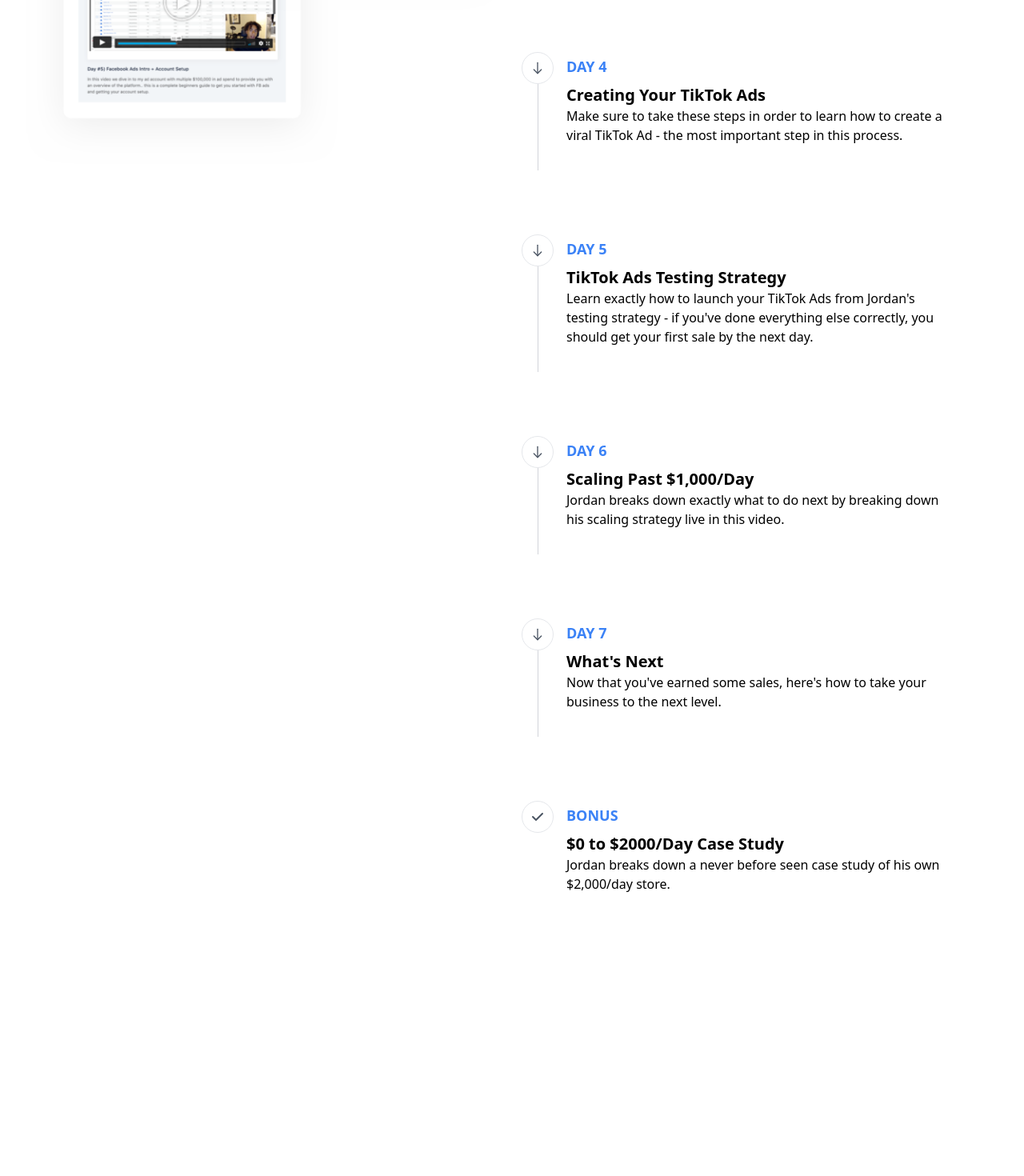
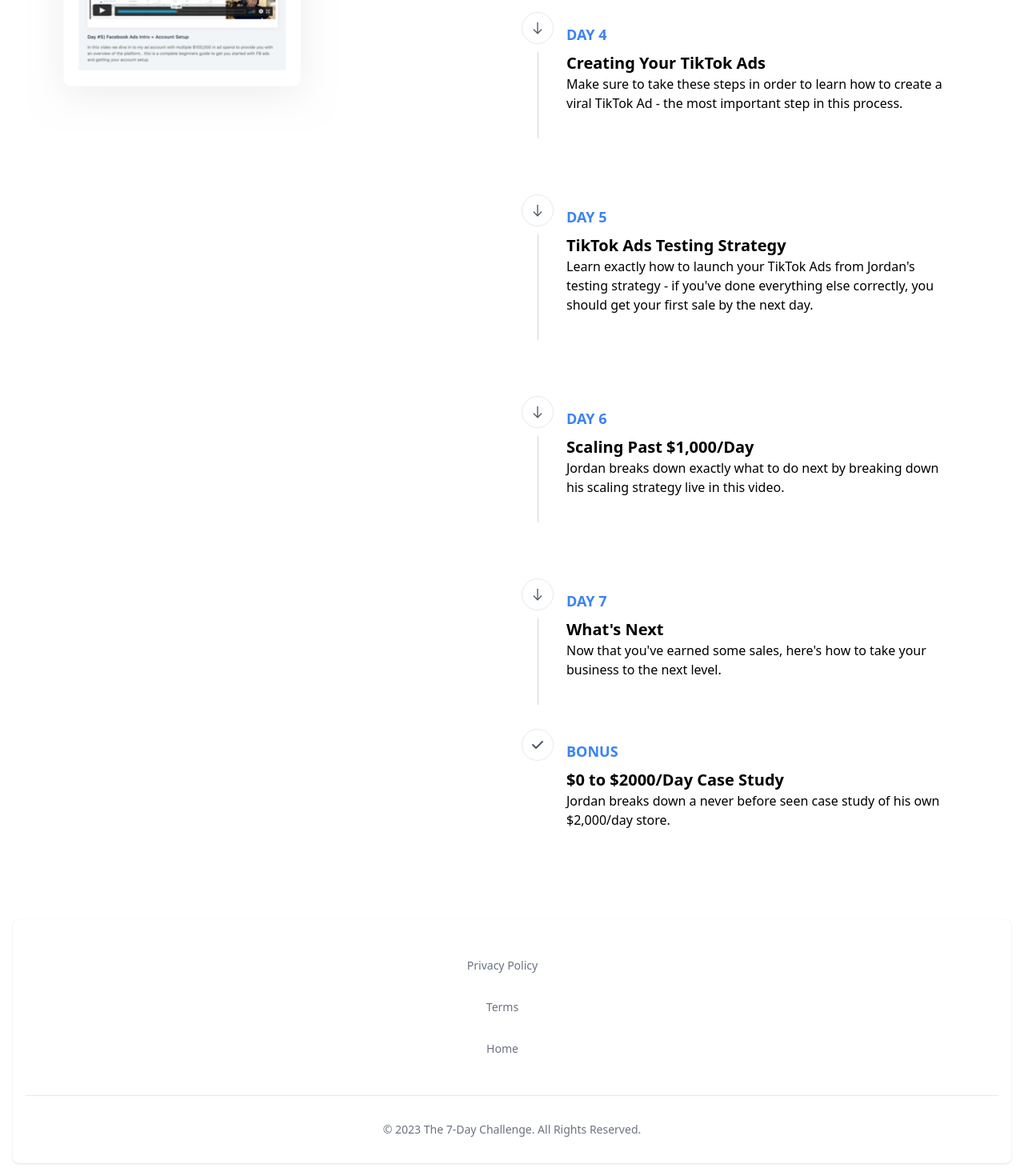
Before and after one commit to youssefLou/challenge, a React (Vite) app: page / in a window 1280 px wide. Shown: the part 1233-2703 px from the top of the page at 80% size. Before the commit the page ends 2526 px from the top, so only its background shows below. Built offline with nearby package versions, Linux system fonts and the light colour scheme.

Commit message:
Added SvelteKit and sitemap functionality

```diff
--- a/src/App.tsx
+++ b/src/App.tsx
@@ -1,46 +1,28 @@
+import Footer from "./components/Footer";
+import Home from "./components/Home";
+import Privacy from "./components/Privacy";
+import Terms from "./components/Terms";
+
 function App() {
+  let component;
+  switch (window.location.pathname) {
+    case "/":
+      component = <Home />;
+      break;
+    case "/privacy":
+      component = <Privacy />;
+
+      break;
+    case "/terms":
+      component = <Terms />;
+
+      break;
+  }
   return (
-    <div className="h-full w-full bg-gradient-to-t from-white from-10% via-gray-300 via-30% to-gray-300 to-90%">
-      <div className=" text-center max-w-4xl mx-auto px-4 py-8 ">
-        <div className=" mb-8">
-          <h1 className="text-4xl  font-bold text-black mb-4">
-            The 7-Day <span className="text-blue-500">Challenge</span>
-          </h1>
-          <p className="text-xl text-black">
-            This is my never before seen breakdown of how to launch a successful
-            dropshipping store in as little as 7 days...
-          </p>
-          <p className="font-bold text-lg	  ">
-            Get started today for <span className="text-blue-500">free.</span>
-          </p>
-        </div>
-
-        <div className=" aspect-w-16 aspect-h-9 mb-8">
-          <iframe
-            className="w-full h-full rounded-lg"
-            src="https://www.youtube.com/embed/VIDEO_ID_HERE"
-          ></iframe>
-        </div>
-
-        <button className="inline-flex shadow-2xl  h-auto w-auto px-14 py-2 transition ease-in-out delay-150    rounded-full border-2 border-white  bg-green-400 hover:-translate-y-1 hover:scale-80 duration-200">
-          <h1 className="pr-10 text-2xl text-white ">Click To Get Started</h1>
-          <svg
-            xmlns="http://www.w3.org/2000/svg"
-            fill="none"
-            viewBox="0 0 24 24"
-            strokeWidth={1.5}
-            stroke="currentColor"
-            className="w-8 h-8 text-white "
-          >
-            <path
-              strokeLinecap="round"
-              strokeLinejoin="round"
-              d="M16.5 10.5V6.75a4.5 4.5 0 1 0-9 0v3.75m-.75 11.25h10.5a2.25 2.25 0 0 0 2.25-2.25v-6.75a2.25 2.25 0 0 0-2.25-2.25H6.75a2.25 2.25 0 0 0-2.25 2.25v6.75a2.25 2.25 0 0 0 2.25 2.25Z"
-            />
-          </svg>
-        </button>
-      </div>
-    </div>
+    <>
+      {component}
+      <Footer />
+    </>
   );
 }
 
--- /dev/null
+++ b/src/components/Footer.tsx
@@ -0,0 +1,36 @@
+function Footer() {
+  return (
+    <footer className="bg-white rounded-lg shadow dark:bg-gray-900 m-4">
+      <div className=" w-full max-w-screen-xl mx-auto p-4 md:py-8">
+        <ul className=" text-sm text-gray-500 sm:text-center dark:text-gray-400">
+          <li className="py-4">
+            <a href="/privacy" className="  hover:underline me-4 md:me-6">
+              Privacy Policy
+            </a>
+          </li>
+          <li className="py-4">
+            <a href="/terms" className="hover:underline me-4 md:me-6">
+              Terms
+            </a>
+          </li>
+          <li className="py-4">
+            <a href="/" className="hover:underline me-4 md:me-6">
+              Home
+            </a>
+          </li>
+        </ul>
+
+        <hr className="my-6 border-gray-200 sm:mx-auto dark:border-gray-700 lg:my-8" />
+        <span className="block text-sm text-gray-500 sm:text-center dark:text-gray-400">
+          © 2023{" "}
+          <a href="" className="hover:underline">
+            The 7-Day Challenge
+          </a>
+          . All Rights Reserved.
+        </span>
+      </div>
+    </footer>
+  );
+}
+
+export default Footer;
--- /dev/null
+++ b/src/components/Home.tsx
@@ -0,0 +1,52 @@
+import { Layout } from "./Layout";
+
+function Home() {
+  return (
+    <>
+      <div className="h-full w-full bg-gradient-to-t from-white from-10% via-gray-300 via-30% to-gray-300 to-90%">
+        <div className=" text-center max-w-4xl mx-auto px-4 py-8 ">
+          <div className=" mb-8">
+            <h1 className="text-4xl  font-bold text-black mb-4">
+              The 7-Day <span className="text-blue-500">Challenge</span>
+            </h1>
+            <p className="text-xl text-black">
+              This is my never before seen breakdown of how to launch a
+              successful dropshipping store in as little as 7 days...
+            </p>
+            <p className="font-bold text-lg	  ">
+              Get started today for <span className="text-blue-500">free.</span>
+            </p>
+          </div>
+
+          <div className=" aspect-w-16 aspect-h-9 mb-8">
+            <iframe
+              className="w-full h-full rounded-lg"
+              src="https://www.youtube.com/embed/VIDEO_ID_HERE"
+            ></iframe>
+          </div>
+
+          <button className="inline-flex shadow-2xl  h-auto w-auto px-14 py-2 transition ease-in-out delay-150    rounded-full border-2 border-white  bg-green-400 hover:-translate-y-1 hover:scale-80 duration-200">
+            <h1 className="pr-10 text-2xl text-white ">Click To Get Started</h1>
+            <svg
+              xmlns="http://www.w3.org/2000/svg"
+              fill="none"
+              viewBox="0 0 24 24"
+              strokeWidth={1.5}
+              stroke="currentColor"
+              className="w-8 h-8 text-white "
+            >
+              <path
+                strokeLinecap="round"
+                strokeLinejoin="round"
+                d="M16.5 10.5V6.75a4.5 4.5 0 1 0-9 0v3.75m-.75 11.25h10.5a2.25 2.25 0 0 0 2.25-2.25v-6.75a2.25 2.25 0 0 0-2.25-2.25H6.75a2.25 2.25 0 0 0-2.25 2.25v6.75a2.25 2.25 0 0 0 2.25 2.25Z"
+              />
+            </svg>
+          </button>
+        </div>
+      </div>
+      <Layout />
+    </>
+  );
+}
+
+export default Home;
--- a/src/Layout.tsx
+++ b/src/components/Layout.tsx
@@ -1,23 +1,23 @@
-import png from "./assets/png1.png";
+import png from "../assets/png1.png";
 export const Layout = () => {
   return (
-    <div className="px-4 py-16 mx-auto sm:max-w-xl md:max-w-full lg:max-w-screen-xl md:px-24 lg:px-8 lg:py-20">
+    <div className="px-4 py-16 mx-auto sm:max-w-xl md:max-w-full lg:max-w-screen-xl md:px-24 lg:px-8 lg:py-10">
       <div className="grid gap-6 row-gap-10 lg:grid-cols-2">
-        <div className="relative">
-          <h1 className="font-bold text-5xl">
-            The <span className="text-blue-400"> 7 Success Pillars </span>
+        <div className="relative ">
+          <h1 className="font-bold text-5xl place-content-center">
+            The <span className="text-blue-400  "> 7 Success Pillars </span>
           </h1>
           <p className="font-medium text-lg">
             My 7 Day Challenge walks you through how to go from zero to LIVE in
             just 7 days.
           </p>
-          <img className="h-auto w-auto" src={png} />
+          <img className="h-auto w-auto " src={png} />
         </div>
         <div className="lg:py-6 lg:pr-16">
           <div className="flex py-10">
             <div className="flex flex-col items-center mr-4">
               <div>
-                <div className="flex items-center justify-center w-10 h-10 border rounded-full">
+                <div className="flex items-center justify-center w-10 h-10 border rounded-full animate-bounce">
                   <svg
                     className="w-4 text-gray-600"
                     stroke="currentColor"
@@ -56,7 +56,7 @@ export const Layout = () => {
           <div className="flex py-10">
             <div className="flex flex-col items-center mr-4">
               <div>
-                <div className="flex items-center justify-center w-10 h-10 border rounded-full">
+                <div className="flex items-center justify-center w-10 h-10 border rounded-full animate-bounce">
                   <svg
                     className="w-4 text-gray-600"
                     stroke="currentColor"
@@ -95,7 +95,7 @@ export const Layout = () => {
           <div className="flex py-10">
             <div className="flex flex-col items-center mr-4">
               <div>
-                <div className="flex items-center justify-center w-10 h-10 border rounded-full">
+                <div className="flex items-center justify-center w-10 h-10 border rounded-full animate-bounce">
                   <svg
                     className="w-4 text-gray-600"
                     stroke="currentColor"
@@ -124,7 +124,7 @@ export const Layout = () => {
             </div>
             <div className="pt-1 pb-8">
               <p className="mb-2 text-lg font-black text-blue-500">DAY 3</p>
-              <p className="font-bold text-xl">Building Your Store</p>
+              <p className="font-bold text-xl ">Building Your Store</p>
               <p className=" font-medium">
                 Jordan shows you live examples of stores he's built and breaks
                 down the elements of them to help you build your own.
@@ -134,7 +134,7 @@ export const Layout = () => {
           <div className="flex py-10">
             <div className="flex flex-col items-center mr-4">
               <div>
-                <div className="flex items-center justify-center w-10 h-10 border rounded-full">
+                <div className="flex items-center justify-center w-10 h-10 border rounded-full animate-bounce">
                   <svg
                     className="w-4 text-gray-600"
                     stroke="currentColor"
@@ -173,7 +173,7 @@ export const Layout = () => {
           <div className="flex py-10">
             <div className="flex flex-col items-center mr-4">
               <div>
-                <div className="flex items-center justify-center w-10 h-10 border rounded-full">
+                <div className="flex items-center justify-center w-10 h-10 border rounded-full animate-bounce">
                   <svg
                     className="w-4 text-gray-600"
                     stroke="currentColor"
@@ -213,9 +213,9 @@ export const Layout = () => {
           <div className="flex py-10">
             <div className="flex flex-col items-center mr-4">
               <div>
-                <div className="flex items-center justify-center w-10 h-10 border rounded-full">
+                <div className="flex items-center justify-center w-10 h-10 border rounded-full animate-bounce">
                   <svg
-                    className="w-4 text-gray-600"
+                    className="w-4 text-gray-600 "
                     stroke="currentColor"
                     strokeWidth="2"
                     strokeLinecap="round"
@@ -252,7 +252,7 @@ export const Layout = () => {
           <div className="flex py-10">
             <div className="flex flex-col items-center mr-4">
               <div>
-                <div className="flex items-center justify-center w-10 h-10 border rounded-full">
+                <div className="flex items-center justify-center w-10 h-10 border rounded-full animate-bounce">
                   <svg
                     className="w-4 text-gray-600"
                     stroke="currentColor"
@@ -288,10 +288,10 @@ export const Layout = () => {
               </p>
             </div>
           </div>
-          <div className="flex py-10">
+          <div className="flex ">
             <div className="flex flex-col items-center mr-4">
               <div>
-                <div className="flex items-center justify-center w-10 h-10 border rounded-full">
+                <div className="flex items-center justify-center w-10 h-10 border rounded-full animate-bounce">
                   <svg
                     className="w-6 text-gray-600"
                     stroke="currentColor"
--- /dev/null
+++ b/src/components/Privacy.tsx
@@ -0,0 +1,5 @@
+function Privacy() {
+  return <div>Privacy</div>;
+}
+
+export default Privacy;
--- /dev/null
+++ b/src/components/Terms.tsx
@@ -0,0 +1,5 @@
+function Terms() {
+  return <div>Terms</div>;
+}
+
+export default Terms;
--- a/src/main.tsx
+++ b/src/main.tsx
@@ -1,12 +1,10 @@
 import React from "react";
 import ReactDOM from "react-dom/client";
 import App from "./App.tsx";
-import { Layout } from "./Layout.tsx";
 import "./index.css";
 
 ReactDOM.createRoot(document.getElementById("root")!).render(
   <React.StrictMode>
     <App />
-    <Layout />
   </React.StrictMode>
 );
--- /dev/null
+++ b/svelte.config.js
@@ -0,0 +1,10 @@
+// svelte.config.js
+import { defineConfig } from '@sveltejs/kit';
+import adapter from '@sveltejs/adapter-static';
+
+export default defineConfig({
+  // Other SvelteKit options...
+  kit: {
+    adapter: adapter(),
+  },
+});
```
Also changed, not shown: package.json (+6 -1 lines), 1 other file (tests, documents, lock files or other folders).
